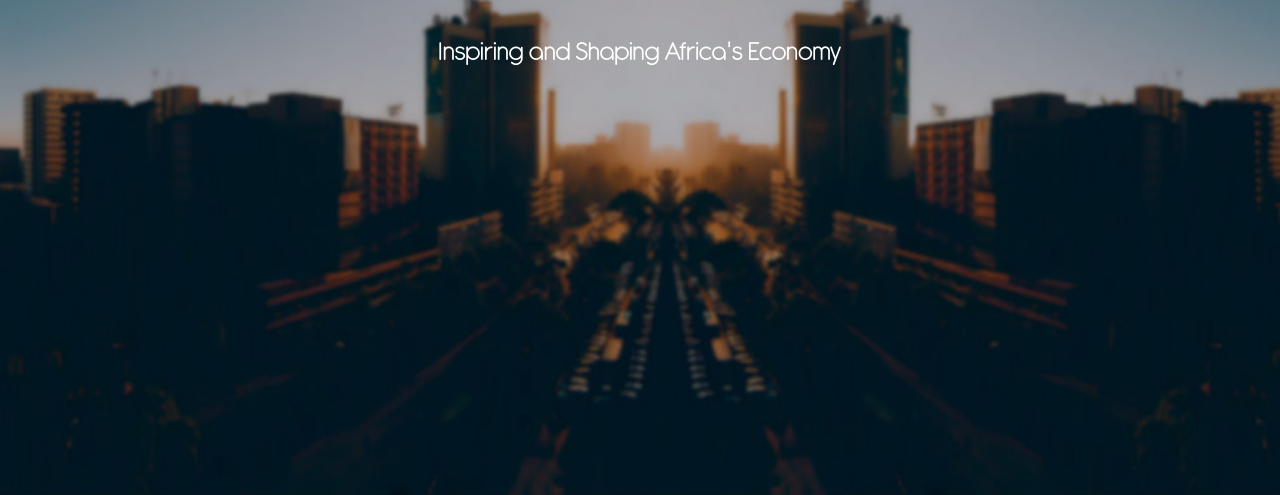
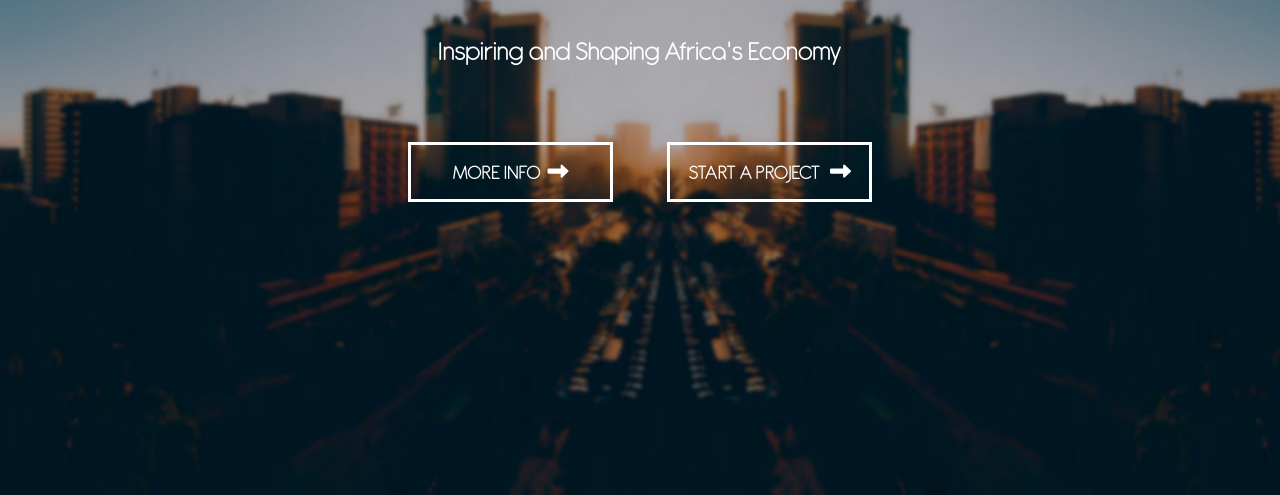
Before and after one commit to legendskenya/legends2.2, a plain HTML site: page index.html in a window 1280 px wide. Shown: the part 305-800 px from the top of the page. Drawn offline with Linux system fonts and the light colour scheme.

Commit message:
buttons and button styling

```diff
--- a/css/legends.css
+++ b/css/legends.css
@@ -73,3 +73,38 @@ nav{
     font-family: 'antipasto';
     font-size: 2em;
 }
+/*
+* Button styling
+*/
+.btn-large{
+    position: relative;
+    width: 205px;
+    height: 60px;
+    background-color: transparent;
+    font-family: 'antipasto';
+    border: 3px;
+    border-style: solid;
+    border-color: #fff;
+    font-size: 1.5em;
+    margin: 1.2em;
+}
+.btn-large:hover{
+    background-color: #f29100;
+    color: #fff;
+    transition: ease .6s;
+}
+.btn-large::after{
+     position: absolute;
+      content: '';
+      top:0;
+      left: 0;
+      width: 0;
+      height: 100%;
+      background-color: #f29100;
+      transform-origin:left;
+      transition:width 0.4s ease;
+      z-index:-1;
+}
+.btn-large:hover::after{
+    width: 100%;
+}
--- a/index.html
+++ b/index.html
@@ -11,6 +11,7 @@
       <link rel="stylesheet" href="css/bootstrap.min.css">
 <!--      SCRIPTS  -->
       <script src="js/jquery-2.1.4.min.js"></script>
+      <script src="https://use.fontawesome.com/c762048271.js"></script>
    </head>
    <body>
       <div id="landing">
@@ -53,10 +54,13 @@
                   <br>
                   <br>
 <!--                  put pretty button here-->
+                  <button class="btn-large">MORE INFO &nbsp;<i class="fa fa-long-arrow-right" aria-hidden="true"></i></button>
 
+                  <button class="btn-large">START A PROJECT &nbsp; <i class="fa fa-long-arrow-right" aria-hidden="true"></i></button>
                </div>
             </div>
          </div>
+
       </div>
       </div>
 
--- a/js/legends.js
+++ b/js/legends.js
@@ -1,12 +1,16 @@
+$(document).ready(function(){
+
     //activating all collapsing items
-$('.collapse').collapse()
+    $('.collapse').collapse();
 
     //Typing animation using typed.js
     $(".element").typed({
-    strings: ["<a>CREATORS</a>", "<a><code>ENGINEERS</code></a>", "<a>DESIGNERS</a>", "AWESOME!!",  "LEGENDS."],
+        strings: ["<a>CREATORS</a>", "<a>ENGINEERS</a>", "<a>DESIGNERS</a>", "AWESOME",  "LEGENDS."],
         contentType: 'html',
         typeSpeed: 100,
         backSpeed: 62,
         backDelay: 3500,
         loop: true,
+        showCursor: true
     });
+});
```
Also changed, not shown: 1 other file. Lines whose indentation alone changed are shown as unchanged.
